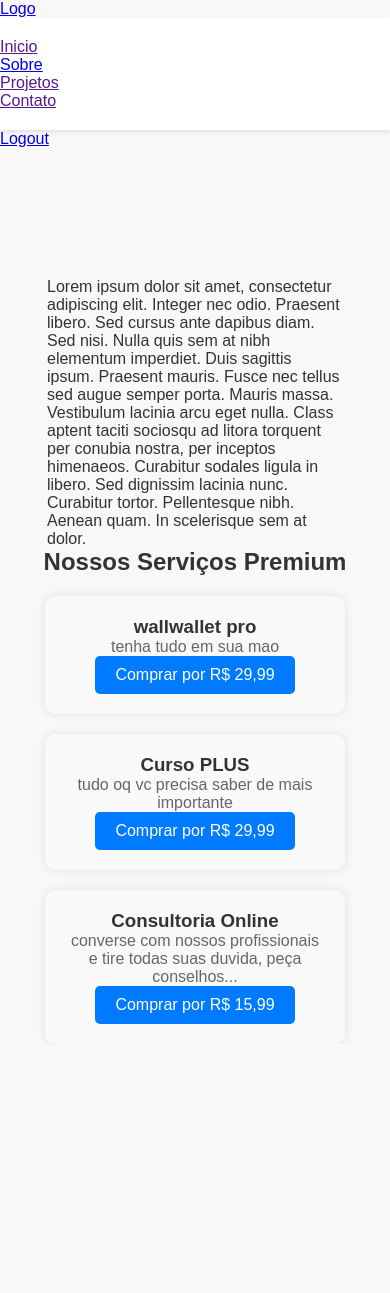
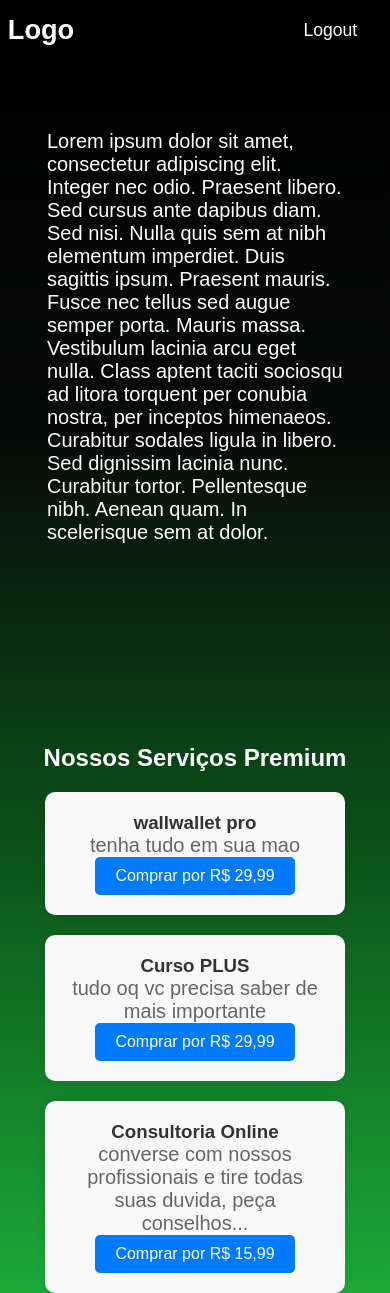
Before and after one commit to rolim265/tcc, a PHP site: page /aaa.php in a window 390 px wide. Before the commit the page ends 1024 px from the top, so only its background shows below. Run offline with PHP 8.4, Linux system fonts and the light colour scheme; data comes from the database, SQL or seed files in the repository.

Commit message:
Add files via upload

```diff
--- a/TCC/csss/home.css
+++ b/TCC/csss/home.css
@@ -1,139 +1,187 @@
-* {
+*{
+    padding: 0;
     margin: 0;
-    padding: 0;
     box-sizing: border-box;
+    font-family: 'Poppins', sans-serif;
+    text-decoration:none ;
+    list-style: none;
+}
+:root{
+    --bg-color: #222327;
+    --text-color: #ffff;
+    --main-color:#29fd53;
+}
+.poppins-regular {
+    font-family: "Poppins", sans-serif;
+    font-weight: 400;
+    font-style: normal;
+  }
+body{
+    min-height: 100vh;
+    background: linear-gradient(#000000,#070808,#0c551a,#1baa38);
+    color: var(--text-color)
+}
+header{
+    position: fixed;
+    width: 100%;
+    top: 0;
+    right: 0;
+    z-index: 1000 ;
+    display: flex;
+    align-items: center;
+    justify-content: space-between;
+    background: transparent;
+    padding: 28px 12%;
+    transition: all .50s ease;
+}
+.logo{
+    display: flex;
+    align-items: center;
+
+}
+.logo i{
+    color: var(--main-color);
+    font-size: 28px;
+    margin-right: 3px;
+}
+.logo span{
+    color: var(--text-color);
+    font-size: 1.7rem;
+    font-weight: 600;
+}
+.navbar{
+    display: flex;
+
+}
+.navbar a{
+    color: var(--text-color);
+    font-size: 1.1rem;
+    font-weight: 500;
+    padding: 5px 0;
+    margin: 0px 30px;
+    transition: all .50s ease;
+
+}
+.navbar a:hover{
+    color: var(--main-color);
+
+}
+.navbar a.active{
+    color: var(--main-color);
+
+
+}
+.main{
+    display: flex;
+    align-items: center;
+}
+.main a{
+    margin-right: 25px;
+    margin-left: 10px;
+    color: var(--text-color);
+    font-size: 1.1rem;
+    font-weight: 500;
+    transition: all .50s ease;
+
+}
+.user{
+    display: flex;
+    align-items: center;
+
+}
+.user i{
+    color: var(--main-color);
+    font-size: 28px;
+    margin-right: 7px;
+
+}
+.main a:houver{
+    color: var(--main-color);
+}
+#menu-icon{
+    font-size: 35px;
+    color: var(--text-color);
+    cursor: pointer;
+    z-index: 10001;
+    display: none;
+}
+section{
+    margin-top: 20px;
+}
+@media (max-width: 1280px){
+    header{
+        padding: 14px 2%;
+        transition: .2s;
+
+    }
+    .navbar a{
+        padding: 5px 0;
+        margin: 0px 20px;
+    }
+}
+@media (max-width: 1090px){
+    #menu-icon{
+        display: block;
+    }
+    .navbar{
+        position: absolute;
+        top: 100%;
+        right: -100%;
+        width: 270px;
+        height: 20vh;
+        display: flex;
+        flex-direction: column;
+        border-radius: 10px;
+        transition: all .50s ease;
+
+
+    }
+    .navbar a{
+        display: block;
+        margin: 12px 0;
+        padding: 0px 25px;
+        transition: all .50s ease;
+
+    }
+    .navbar a:houver{
+        color: var(--text-color);
+        transform: translateY(5px);
+
+    }
+    .navbar a.active{
+        color: var(--text-color);
+
+    }
+    .navbar.open{
+        right: 2%;
+    }
+
 }
 
-body {
-    font-family: Arial, sans-serif;
-    background-color: #f8f8f8;
-    color: #333;
+/* pagina do sobre */
+
+.container{
+    padding-top: 350px;
+    padding-left: 50px;
+    background-color: linear-fg;
+}
+h1{
+    font-size: 60px;
+}
+p {
+    font-size: 20px;
 }
 
-.container {
-    max-width: 1200px;
-    margin: 0 auto;
-    padding: 0 20px;
+.container{
+    margin-top: 80px;
+    background-color: linear-fg;
 }
-
-/* Header */
-.navbar {
-    background-color: #fff;
-    padding: 20px 0;
-    box-shadow: 0 2px 4px rgba(0, 0, 0, 0.1);
-}
-
-.logo {
-    display: inline-block;
-}
-
-.logo img {
-    width: 150px;
-}
-
-.nav-links {
-    list-style: none;
-    display: inline-block;
-    margin-left: auto;
-}
-
-.nav-links li {
-    display: inline-block;
-    margin-right: 20px;
-}
-
-.nav-links li a {
-    text-decoration: none;
-    color: #333;
-}
-
-.btn {
-    padding: 10px 20px;
-    border: none;
-    border-radius: 5px;
-    text-decoration: none;
-    color: #fff;
-    cursor: pointer;
-}
-
-.btn-signup {
-    background-color: #FF652F;
-}
-
-.btn-get-started {
-    background-color: #0080FF;
-}
-
-/* Hero Section */
-.hero {
-    background-color: #0080FF;
-    color: #fff;
-    padding: 100px 0;
-    text-align: center;
-}
-
-.hero h1 {
-    font-size: 3rem;
-    margin-bottom: 20px;
-}
-
-.hero p {
-    font-size: 1.2rem;
-    margin-bottom: 30px;
-}
-
-/* Benefits Section */
-.benefits {
-    padding: 80px 0;
-    text-align: center;
-}
-
-.benefits h2 {
-    font-size: 2.5rem;
-    margin-bottom: 50px;
-}
-
-.benefits-grid {
-    display: grid;
-    grid-template-columns: repeat(auto-fit, minmax(250px, 1fr));
-    gap: 30px;
-}
-
-.benefit {
-    background-color: #fff;
-    border-radius: 10px;
-    padding: 30px;
-    text-align: center;
-    box-shadow: 0 0 20px rgba(0, 0, 0, 0.1);
-}
-
-.benefit img {
-    width: 100px;
-    margin-bottom: 20px;
-}
-
-.benefit h3 {
-    font-size: 1.5rem;
-    margin-bottom: 15px;
-}
-
-.benefit p {
-    font-size: 1rem;
-}
-
-/* Footer */
-footer {
-    background-color: #333;
-    color: #fff;
-    text-align: center;
-    padding: 20px 0;
-}
-
 .services {
     display: flex;
     flex-wrap: wrap;
     justify-content: center;
     gap: 20px;
+    padding-top: 180px;
 }
 
 .service-card {
```
